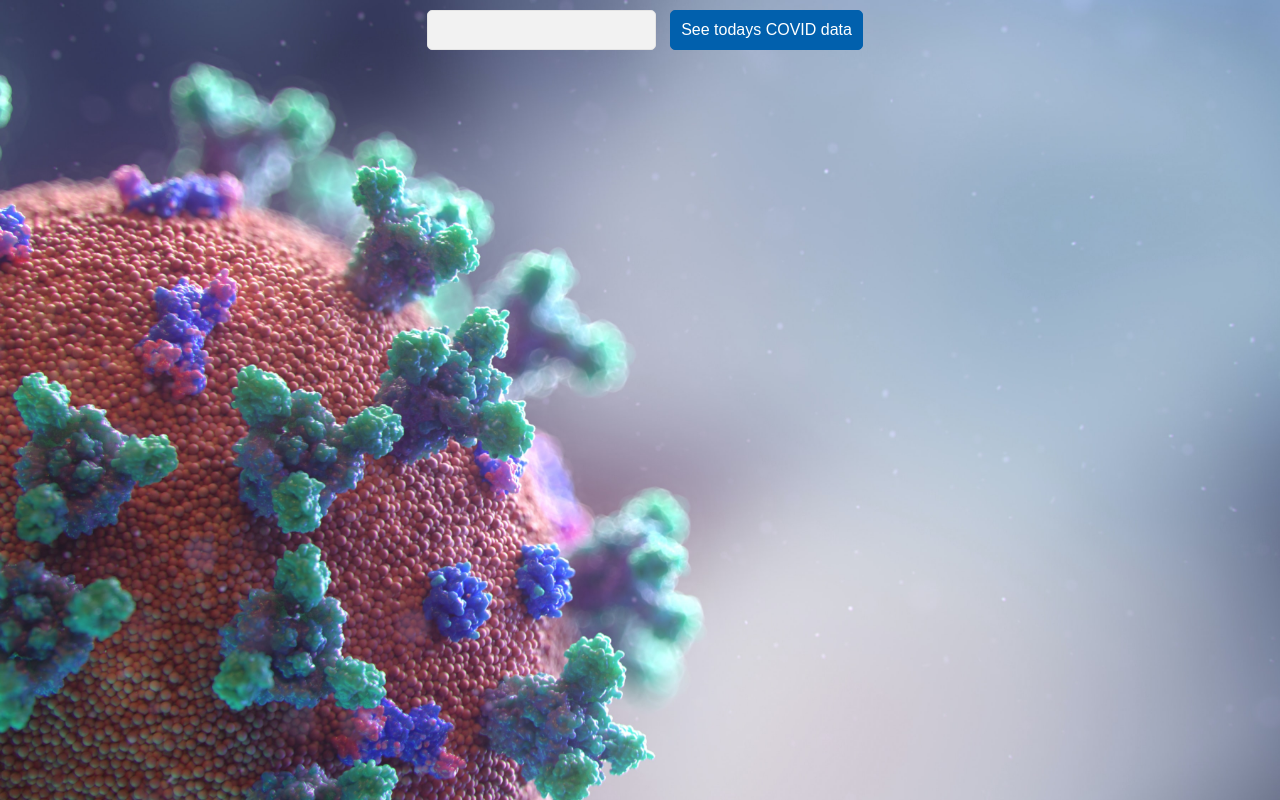
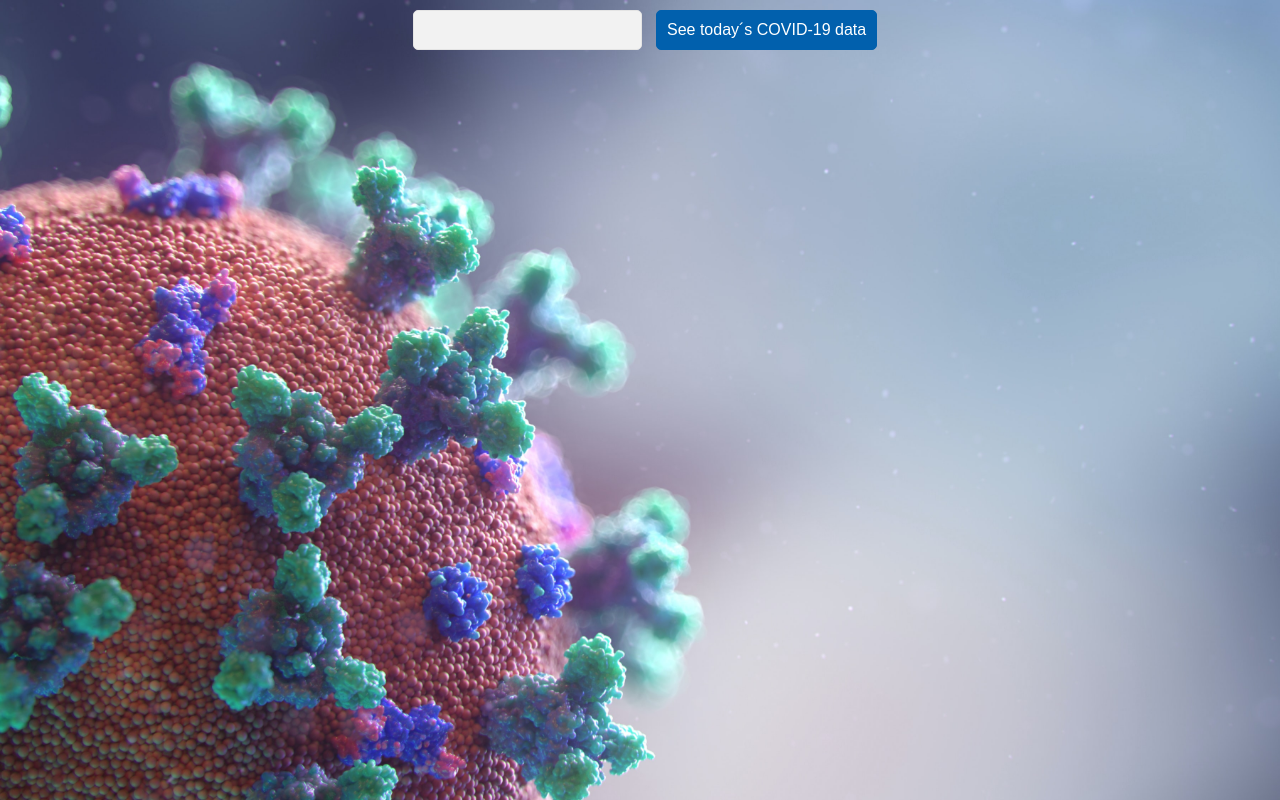
Before and after one commit to ember-b-Moss/TODAYS-COVID-DATA, a plain HTML site: page index.html in a window 1280 px wide. Drawn offline with nearby package versions, Linux system fonts and the light colour scheme.

Commit message:
changed name on the button and of the browser page

```diff
--- a/index.html
+++ b/index.html
@@ -4,11 +4,11 @@
     <meta charset="UTF-8">
     <meta name="viewport" content="width=device-width, initial-scale=1.0">
     <link rel="stylesheet" href="style.css" />
-    <title>TODAYS COVID DATA</title>
+    <title>TODAY´S COVID-19 DATA</title>
 </head>
 <body>
     <input id="country" />
-    <button id="btn-country">See todays COVID data</button>
+    <button id="btn-country">See today´s COVID-19 data</button>
     <script src="index.js"></script>
     <div id="main">
         <div id="covid-data"></div>
```
